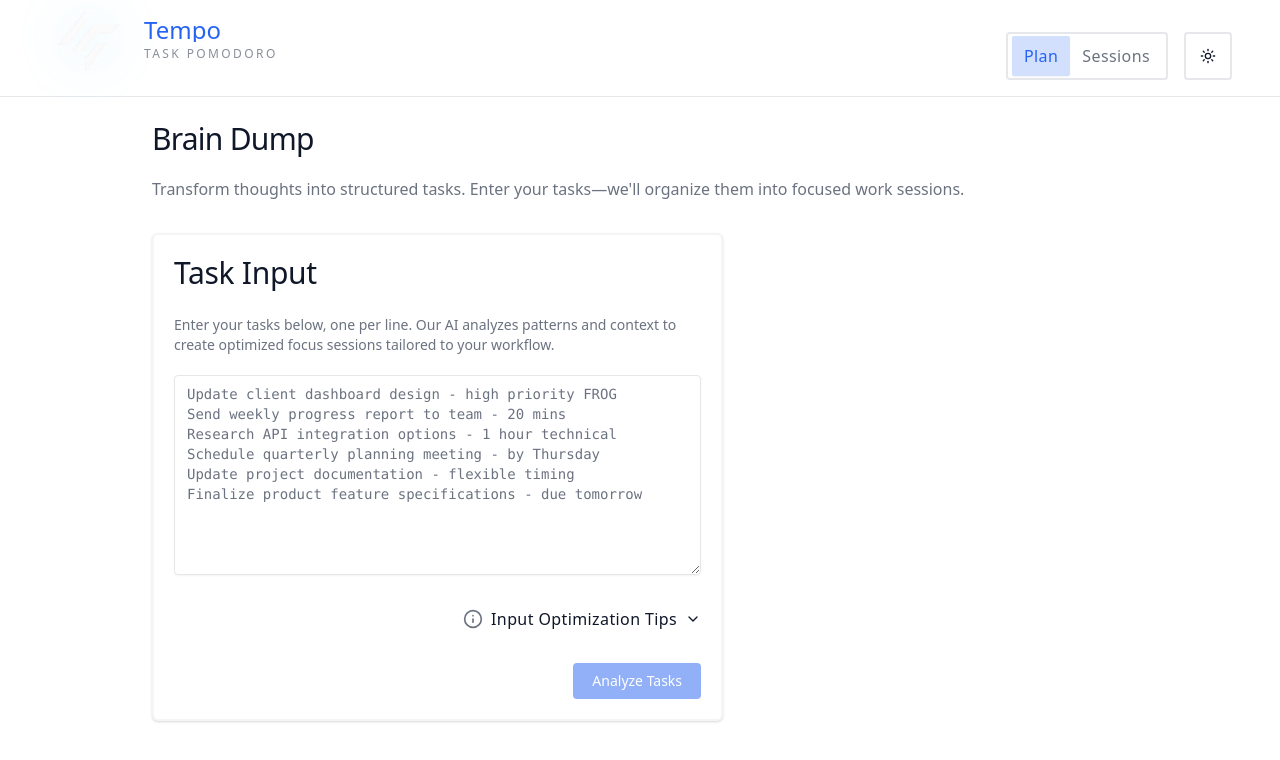
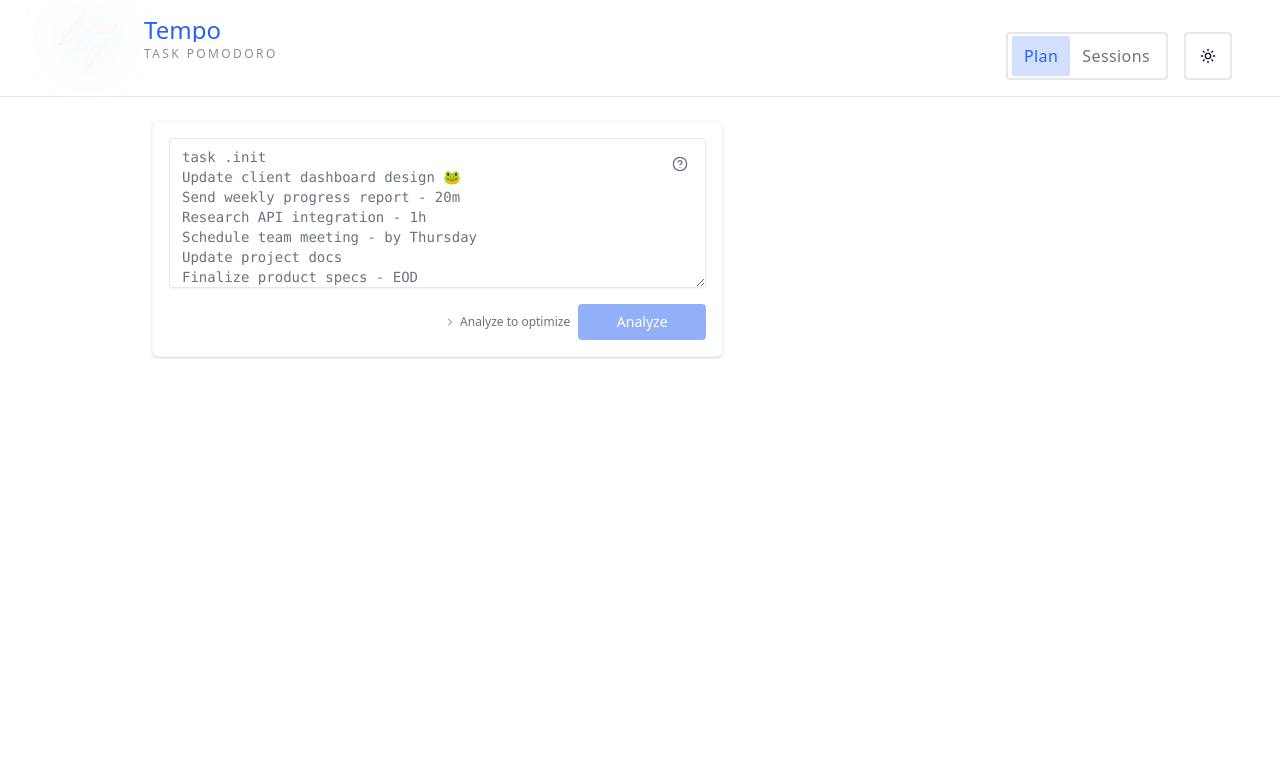
Before and after one commit to shuppel/tempo, a Next.js app: page / in a window 1280 px wide. Shown: the top 760 px of the page. Built offline with nearby package versions, Linux system fonts and the light colour scheme; a web font is replaced by a local one.

Commit message:
UI Refresh: Minimalist Brain Dump with Helpful Tooltip - Simplified BrainDump component design - Added helpful tooltip with task entry tips - Included sample task entries as placeholder - Maintained minimalist layout

```diff
--- a/app/features/brain-dump/components/BrainDump.tsx
+++ b/app/features/brain-dump/components/BrainDump.tsx
@@ -1,34 +1,24 @@
 // /features/brain-dump/components/BrainDump.tsx
 "use client" // Ensures the component runs on the client side in Next.js.
 
-import React from "react"
-import Image from "next/image"
-import {
-  Card,
-  CardHeader,
-  CardTitle,
-  CardDescription,
-  CardContent,
-} from "@/components/ui/card"
-import { Alert, AlertDescription, AlertTitle } from "@/components/ui/alert"
+import React, { useState } from "react"
+import Link from "next/link"
+import { Card, CardContent } from "@/components/ui/card"
 import { Button } from "@/components/ui/button"
 import { Textarea } from "@/components/ui/textarea"
-import { CircularProgress } from "@/components/ui/circular-progress"
-import { Info, Loader2, Lock, Unlock, XCircle, Bug } from "lucide-react"
-import { StoryCard } from "./StoryCard"
+import { Loader2, Lock, ChevronRight, HelpCircle } from "lucide-react"
 import { useBrainDump } from "../hooks/useBrainDump"
 import { ProcessedStories } from "./ProcessedStories"
 import type { ProcessedStory } from "@/lib/types"
 import {
-  Accordion,
-  AccordionContent,
-  AccordionItem,
-  AccordionTrigger,
-} from "@/components/ui/accordion"
-import { TaskRollover } from "@/app/features/task-rollover"
+  Tooltip,
+  TooltipContent,
+  TooltipProvider,
+  TooltipTrigger,
+} from "@/components/ui/tooltip"
 
 interface BrainDumpProps {
-  onTasksProcessed?: (stories: ProcessedStory[]) => void // Callback function triggered when tasks are processed.
+  onTasksProcessed?: (stories: ProcessedStory[]) => void
 }
 
 /**
@@ -39,7 +29,7 @@ interface BrainDumpProps {
  * - Allows users to create structured work sessions.
  */
 export const BrainDump = ({ onTasksProcessed }: BrainDumpProps) => {
-  // Extracting states and handlers from custom hook
+  const [showTips, setShowTips] = useState(false)
   const {
     tasks,
     setTasks,
@@ -49,7 +39,6 @@ export const BrainDump = ({ onTasksProcessed }: BrainDumpProps) => {
     isProcessing,
     isCreatingSession,
     processingStep,
-    processingProgress,
     error,
     processTasks,
     handleCreateSession,
@@ -57,162 +46,64 @@ export const BrainDump = ({ onTasksProcessed }: BrainDumpProps) => {
     handleRetry
   } = useBrainDump(onTasksProcessed)
 
-  // Placeholder text guiding users on how to format tasks effectively
-  const placeholderText = `Update client dashboard design - high priority FROG
-Send weekly progress report to team - 20 mins
-Research API integration options - 1 hour technical
-Schedule quarterly planning meeting - by Thursday
-Update project documentation - flexible timing
-Finalize product feature specifications - due tomorrow`
-
-  /**
-   * Handler for tasks rolled over from previous sessions
-   *
-   * FIXES:
-   * - Added safeguards to prevent processing empty tasks which could cause render loops
-   * - Added error handling to prevent crashes
-   * - Added logging for better debugging
-   * - Ensures safe state updates by using the functional form of setState
-   *
-   * @param tasksText - Text representation of the tasks to roll over
-   */
-  const handleRolledOverTasks = (tasksText: string) => {
-    // Prevent empty text or duplicate processing
-    if (!tasksText || !tasksText.trim()) {
-      console.log("[BrainDump] Ignoring empty rolled over tasks");
-      return;
-    }
-
-    console.log("[BrainDump] Handling rolled over tasks");
-
-    // Safely update the tasks state
-    try {
-      // Append the rolled over tasks to any existing tasks
-      if (tasks.trim()) {
-        setTasks(prevTasks => `${prevTasks}\n\n# Rolled over tasks\n${tasksText}`);
-      } else {
-        setTasks(tasksText);
-      }
-    } catch (error) {
-      console.error("[BrainDump] Error handling rolled over tasks:", error);
-    }
-  };
-
   return (
-    <>
-      {/* Task Rollover Component */}
-      <TaskRollover onCompletedTasksAdded={handleRolledOverTasks} />
-
-      <Card className="border-2">
-        <CardHeader className="space-y-3">
-          <CardTitle className="text-3xl">Task Input</CardTitle>
-          <CardDescription className="text-body text-muted-foreground">
-            Enter your tasks below, one per line. Our AI analyzes patterns and context to create optimized focus sessions tailored to your workflow.
-          </CardDescription>
-        </CardHeader>
-
-        <CardContent className="space-y-6">
-          {/* User input field for tasks */}
+    <Card className="border">
+      <CardContent className="p-4 space-y-4">
+        <div className="relative">
           <Textarea
-            placeholder={placeholderText}
+            placeholder="task .init
+Update client dashboard design 🐸
+Send weekly progress report - 20m
+Research API integration - 1h
+Schedule team meeting - by Thursday
+Update project docs
+Finalize product specs - EOD"
             value={tasks}
             onChange={(e) => !isInputLocked && setTasks(e.target.value)}
             disabled={isInputLocked}
-            className="font-mono min-h-[200px] text-base leading-relaxed"
+            className="min-h-[150px] font-mono text-base"
           />
-
-          {/* Accordion for input formatting tips */}
-          <Accordion type="single" collapsible className="w-full">
-            <AccordionItem value="format-tips" className="border-none">
-              <AccordionTrigger className="flex justify-end gap-2 py-2 hover:no-underline">
-                <Info className="h-5 w-5 text-muted-foreground" />
-                <span className="font-accent tracking-wide text-base">Input Optimization Tips</span>
-              </AccordionTrigger>
-              <AccordionContent className="pt-4 pb-2">
-                <div className="space-y-4 text-right">
-                  <div className="space-y-2 text-body">
-                    <p>• Use specific action verbs: "Analyze," "Develop," "Finalize," etc.</p>
-                    <p>• Mark high-priority tasks with <span className="font-medium text-primary">FROG</span> for immediate attention 🐸</p>
-                    <p>• Include duration estimates: "45 min research" or "2-hour development session"</p>
-                    <p>• Specify deadlines for time-sensitive items: "Due Friday" or "EOD deadline"</p>
-                    <p>• Group related tasks with similar phrasing for better categorization</p>
-                    <p>• Add context details to improve task analysis and organization</p>
+          <div className="absolute top-2 right-2">
+            <TooltipProvider>
+              <Tooltip open={showTips} onOpenChange={setShowTips}>
+                <TooltipTrigger asChild>
+                  <Button
+                    variant="ghost"
+                    size="icon"
+                    className="text-muted-foreground hover:text-foreground"
+                  >
+                    <HelpCircle className="h-4 w-4" />
+                  </Button>
+                </TooltipTrigger>
+                <TooltipContent side="bottom" align="end" className="max-w-xs text-sm">
+                  <div className="space-y-2">
+                    <p>Effective task entry tips:</p>
+                    <ul className="list-disc list-inside space-y-1">
+                      <li>Use clear, actionable verbs</li>
+                      <li>Estimate time: "30m design review"</li>
+                      <li>Prioritize with 🐸 FROG for critical tasks</li>
+                      <li>Add context: deadlines, project names</li>
+                    </ul>
+                    <p className="text-xs text-muted-foreground mt-2">
+                      <Link
+                        href="/docs/task-optimization"
+                        className="underline"
+                      >
+                        Learn more about task optimization
+                      </Link>
+                    </p>
+                  </div>
+                </TooltipContent>
+              </Tooltip>
+            </TooltipProvider>
           </div>
         </div>
-              </AccordionContent>
-            </AccordionItem>
-          </Accordion>
 
-          {/* Error handling - Displays relevant error messages with retry options */}
-          {error && (
-            <Alert variant="destructive" className="animate-in fade-in-50">
-              <div className="flex items-start gap-2">
-                {error.code === 'PARSING_ERROR' ? (
-                  <Bug className="h-4 w-4 mt-1" /> // Parsing-related errors
-                ) : (
-                  <XCircle className="h-4 w-4 mt-1" /> // Generic errors
-                )}
-                <div className="space-y-2 flex-1">
-                  <AlertTitle className="font-heading">
-                    {error.code === 'PARSING_ERROR' ? 'AI Processing Error' :
-                     error.code === 'SESSION_ERROR' ? 'Session Planning Error' :
-                     'Error Processing Tasks'}
-                  </AlertTitle>
-                  <AlertDescription className="font-body text-body">
-                    <p className="whitespace-pre-line">{error.message}</p>
-
-                    {/* Provides task modification suggestions if the error relates to work block duration */}
-                    {error.code === 'SESSION_ERROR' && error.message.includes('Work blocks are too long') && (
-                      <div className="mt-2 p-2 bg-muted/50 rounded-md">
-                        <p className="font-medium text-sm">Suggestions:</p>
-                        <ul className="mt-1 space-y-1 text-sm">
-                          <li>• Try reducing the duration of tasks in the affected story</li>
-                          <li>• Consider splitting long tasks into smaller ones</li>
-                          <li>• Distribute tasks more evenly across stories</li>
-                        </ul>
+        <div className="flex justify-end items-center gap-2">
+          <div className="text-xs text-muted-foreground flex items-center gap-1">
+            <ChevronRight className="h-3 w-3" />
+            <span>Analyze to optimize</span>
           </div>
-                    )}
-
-                    {/* Displays additional error details if available */}
-                    {error.details && (
-                      <div className="mt-2">
-                        <div className="text-sm font-medium mb-1">Technical Details:</div>
-                        <pre className="text-xs bg-destructive/10 p-2 rounded-md overflow-auto max-h-32">
-                          {typeof error.details === 'string'
-                            ? error.details
-                            : JSON.stringify(error.details, null, 2)
-                          }
-                        </pre>
-                      </div>
-                    )}
-
-                    <Button
-                      variant="outline"
-                      size="sm"
-                      className="mt-4"
-                      onClick={handleRetry}
-                    >
-                      Try Again
-                    </Button>
-                  </AlertDescription>
-                </div>
-              </div>
-            </Alert>
-          )}
-
-          {/* Control buttons */}
-          <div className="flex justify-end gap-2">
-            {processedStories.length > 0 && (
-              <Button
-                onClick={handleRetry}
-                variant="outline"
-                size="sm"
-                className="flex items-center gap-2"
-              >
-                <Unlock className="h-4 w-4" />
-                Clear & Unlock
-              </Button>
-            )}
           <Button
             onClick={() => processTasks(false)}
             disabled={!tasks.trim() || isProcessing || isInputLocked}
@@ -221,7 +112,7 @@ Finalize product feature specifications - due tomorrow`
             {isProcessing ? (
               <>
                 <Loader2 className="mr-2 h-4 w-4 animate-spin" />
-                  Analyzing...
+                Analyzing
               </>
             ) : isInputLocked ? (
               <>
@@ -229,19 +120,18 @@ Finalize product feature specifications - due tomorrow`
                 Locked
               </>
             ) : (
-                'Analyze Tasks'
+              'Analyze'
             )}
           </Button>
         </div>
 
-          {/* Displays processed stories if available */}
         {processedStories.length > 0 && (
           <div className="space-y-4 pt-4 border-t">
             <div className="flex items-center justify-between">
-                <h3 className="font-heading">Optimized Work Blocks</h3>
+              <h3 className="text-lg font-medium">Work Blocks</h3>
               <div className="flex gap-2">
                 <Button onClick={handleRetry} variant="outline" size="sm">
-                    Start Over
+                  Reset
                 </Button>
                 <Button
                   onClick={handleCreateSession}
@@ -251,10 +141,10 @@ Finalize product feature specifications - due tomorrow`
                   {isCreatingSession ? (
                     <>
                       <Loader2 className="mr-2 h-4 w-4 animate-spin" />
-                        {processingStep || "Generating..."}
+                      {processingStep || "Creating"}
                     </>
                   ) : (
-                      'Create Work Session'
+                    'Create Session'
                   )}
                 </Button>
               </div>
@@ -268,6 +158,5 @@ Finalize product feature specifications - due tomorrow`
         )}
       </CardContent>
     </Card>
-    </>
   )
 }
--- a/app/page.tsx
+++ b/app/page.tsx
@@ -3,6 +3,7 @@
 import { useState } from "react"
 import { BrainDump } from "@/app/features/brain-dump"
 import { Card, CardContent, CardDescription, CardHeader, CardTitle } from "@/components/ui/card"
+import { ChevronRight } from "lucide-react"
 
 interface Stats {
   totalTasks: number
@@ -35,24 +36,22 @@ export default function Home() {
 
   return (
     <main className="flex-1 container mx-auto p-4 md:p-6 max-w-5xl">
-      <div className="grid gap-8">
-        <div className="space-y-2">
-          <h1 className="text-3xl font-medium tracking-tight">Brain Dump</h1>
-          <p className="text-muted-foreground text-base">
-            Transform thoughts into structured tasks. Enter your tasks—we'll organize them into focused work sessions.
-          </p>
-        </div>
-
       <div className="grid gap-6 md:grid-cols-[1.5fr,1fr]">
         <BrainDump onTasksProcessed={handleTasksProcessed} />
 
         {stats.totalTasks > 0 && (
           <Card className="border h-fit shadow-sm">
-              <CardHeader className="pb-2">
+            <CardHeader className="pb-2 flex flex-row items-center justify-between">
+              <div>
                 <CardTitle className="text-lg font-medium">Session Preview</CardTitle>
                 <CardDescription className="text-sm">
                   Productivity metrics
                 </CardDescription>
+              </div>
+              <div className="text-xs text-muted-foreground flex items-center gap-1">
+                <ChevronRight className="h-3 w-3" />
+                <span>Optimize workflow</span>
+              </div>
             </CardHeader>
             <CardContent>
               <dl className="space-y-4">
@@ -86,7 +85,6 @@ export default function Home() {
           </Card>
         )}
       </div>
-      </div>
     </main>
   )
 }
```
Lines whose indentation alone changed are shown as unchanged.
